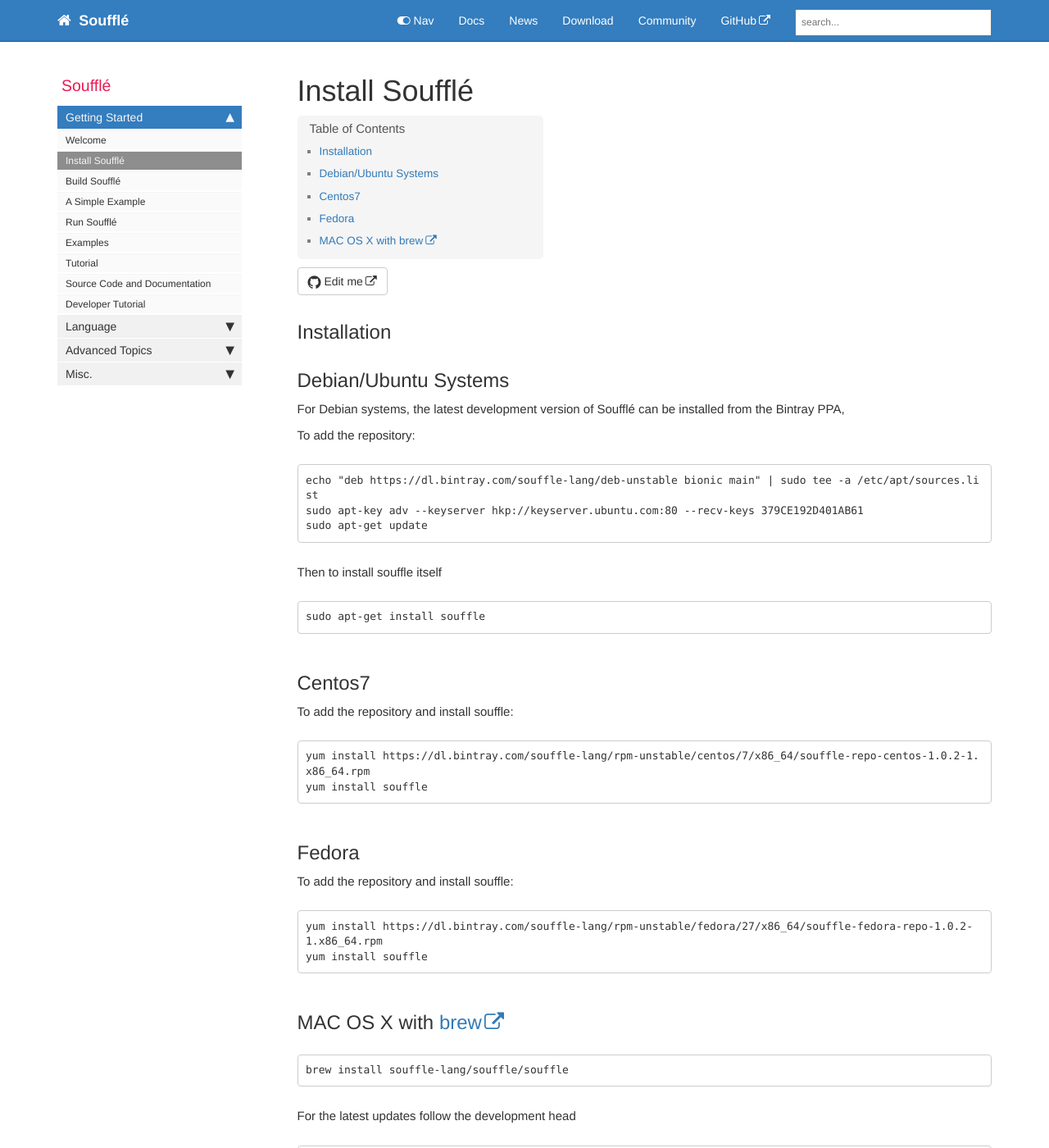
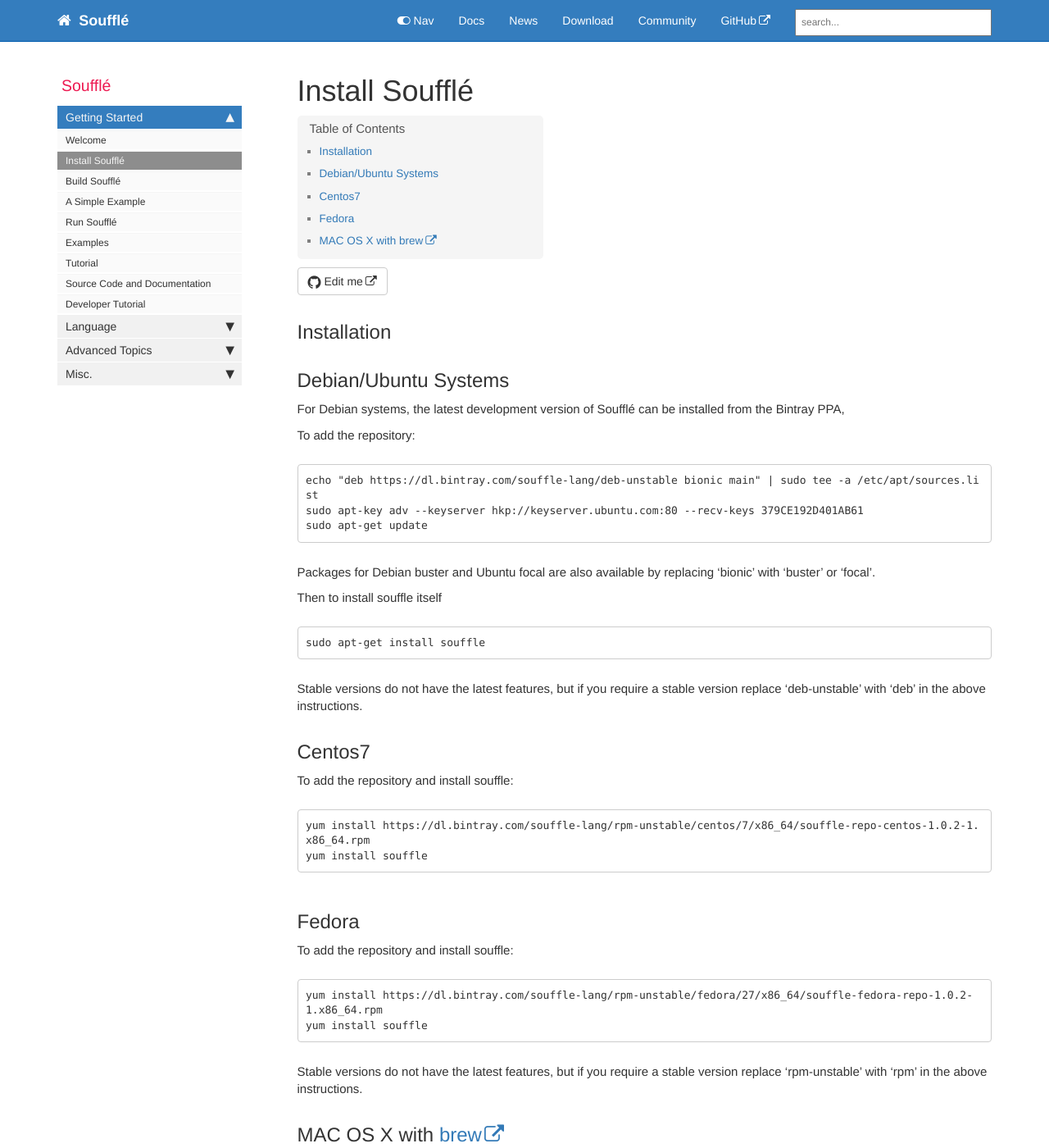
Before and after one commit to souffle-lang/souffle-lang.github.io, a Jekyll site: the page built from pages/docs/install.md, in a window 1280 px wide and 1400 px high. Shown: the whole window at 82% size. Built offline with Jekyll 4.4.1, drawn with Linux system fonts in a browser that asks for light colours; comment, search, counter and statistics services are not loaded.

Commit message:
Add information about stable repositories

````diff
--- a/pages/docs/install.md
+++ b/pages/docs/install.md
@@ -17,12 +17,15 @@ echo "deb https://dl.bintray.com/souffle-lang/deb-unstable bionic main" | sudo t
 sudo apt-key adv --keyserver hkp://keyserver.ubuntu.com:80 --recv-keys 379CE192D401AB61
 sudo apt-get update
 ```
-
+Packages for Debian buster and Ubuntu focal are also available by replacing 'bionic' with 'buster' or 'focal'.
 
 Then to install souffle itself
 ```
 sudo apt-get install souffle
 ```
+
+Stable versions do not have the latest features, but if you require a stable version replace 'deb-unstable' with 'deb' in the above instructions.
+
 
 ## Centos7
 
@@ -40,6 +43,8 @@ yum install https://dl.bintray.com/souffle-lang/rpm-unstable/fedora/27/x86_64/so
 yum install souffle
 ```
 
+Stable versions do not have the latest features, but if you require a stable version replace 'rpm-unstable' with 'rpm' in the above instructions.
+
 ## MAC OS X with [brew](http://brew.sh)
 
 ```
````
